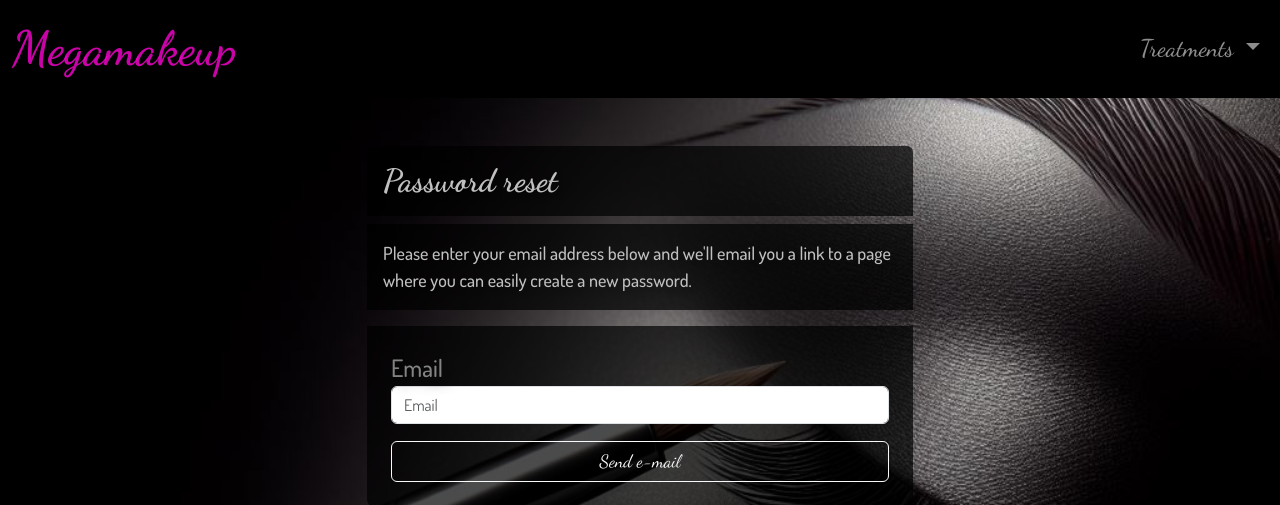
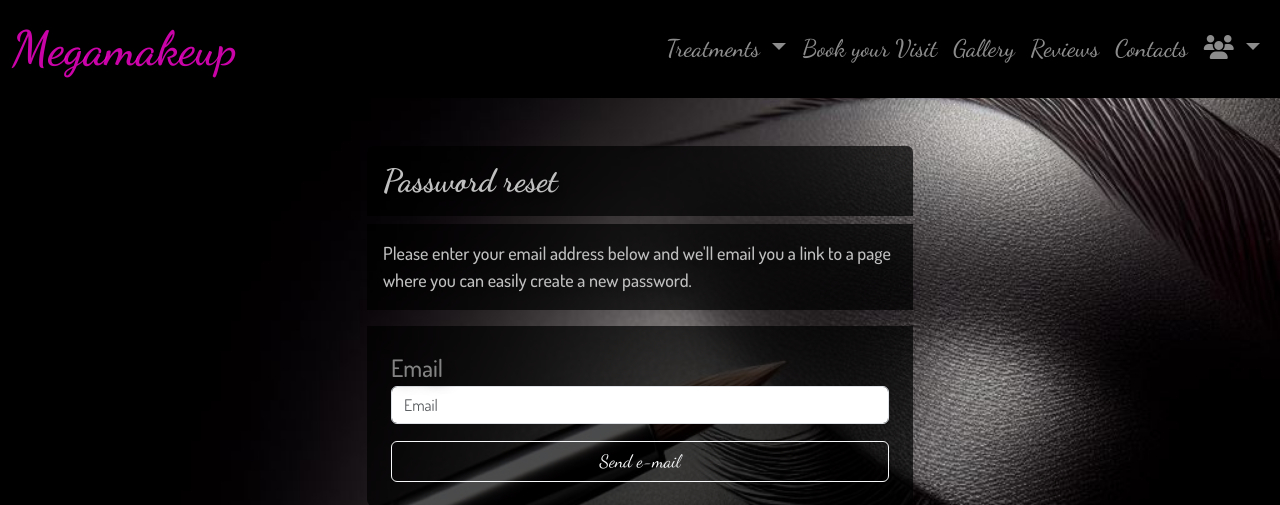
Before and after one commit to vasilchenkoilya/p_makeup, a Django app: page /accounts/password_reset/ in a window 1280 px wide. Shown: the top 505 px of the page. Run offline with Django 4.2, Linux system fonts and the light colour scheme; data that the repository does not hold is empty; some libraries are stand-ins or nearby versions.

Commit message:
base.html fix

```diff
--- a/permanent_makeup/main/templates/base.html
+++ b/permanent_makeup/main/templates/base.html
@@ -31,6 +31,32 @@
                             <a class="nav-link dropdown-toggle" href="#" role="button" data-bs-toggle="dropdown" aria-expanded="false">
                                 Treatments
                             </a>
+                            <ul class="dropdown-menu">
+                                {% for service in services %}
+                                <li>
+                                    <a class="dropdown-item" href="{% url 'service_detail' service_slug=service.slug %}">
+                                        {{ service.name }}
+                                    </a>
+                                </li>
+                                {% endfor %}
+                            </ul>
+                        </li>
+                        <li class="nav-item">
+                            <a class="nav-link" href="{% url 'reservation' %}">Book your Visit</a>
+                        </li>
+                        <li class="nav-item">
+                            <a class="nav-link" href="/gallery/">Gallery</a>
+                        </li>
+                        <li class="nav-item">
+                            <a class="nav-link" href="{% url 'reviews_page'%}">Reviews</a>
+                        </li>
+                        <li class="nav-item">
+                            <a class="nav-link" href="{% url 'contacts' %}">Contacts</a>
+                        </li>
+                        <li class="nav-item dropdown">
+                            <a class="nav-link dropdown-toggle" href="#" role="button" data-bs-toggle="dropdown" aria-expanded="false">
+                                <i class="fas fa-users"></i>
+                            </a>
                             <ul class="dropdown-menu dropdown-menu-end">
                                 {% if user.is_authenticated and user.is_superuser %}
                                     <li><a class="dropdown-item" href="{% url 'admin:index' %}">Admin Panel</a></li>
@@ -51,7 +77,7 @@
     </header>
     <main>
         {% block content %}
-            <div class="full-screen-background"></div>
+            <div class ="full-screen-background"></div>
         {% endblock content %}
     </main>
     <footer class="bg-dark text-strong p-3 text-center position-relative w-100" style="bottom: 0;">
@@ -69,8 +95,8 @@
                         <h4>Contacts</h4>
                         <ul class="list-unstyled">
                             <li><a class="nav-link" href="#">some phone</a></li>
-                            <li><a class="nav-link" href="#">some email</a></li>
-                            <li><a class="nav-link" href="tel:5551234569">some messenger</a></li>
+                            <li><a class ="nav-link" href="#">some email</a></li>
+                            <li><a class = "nav-link" href="tel:5551234569">some messenger</a></li>
                         </ul>
                     </div>
 
@@ -81,7 +107,7 @@
                             <a href="#"><i class="fab fa-youtube"></i></a>
                             <a href="#"><i class="fab fa-instagram"></i></a>
                             <p></p>
-                            <p class="text-muted">Copyright © 2023 Ilya Vasilchenko</p>
+                            <p class="text-muted">Copyright &copy; 2023 Ilya Vasilchenko</p>
                         </div>
                     </div>
                 </div>
```
Lines whose indentation alone changed are shown as unchanged.
